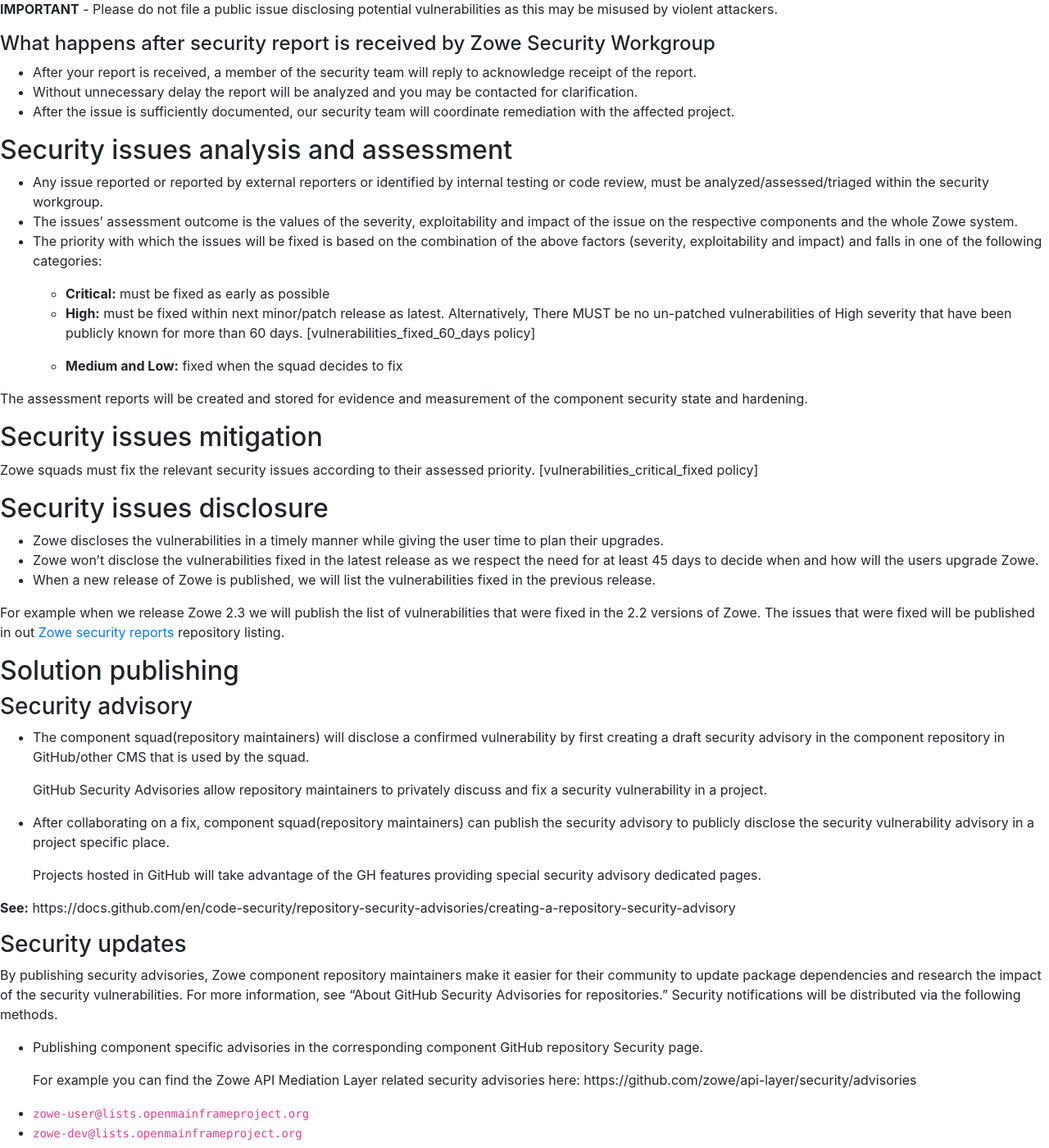
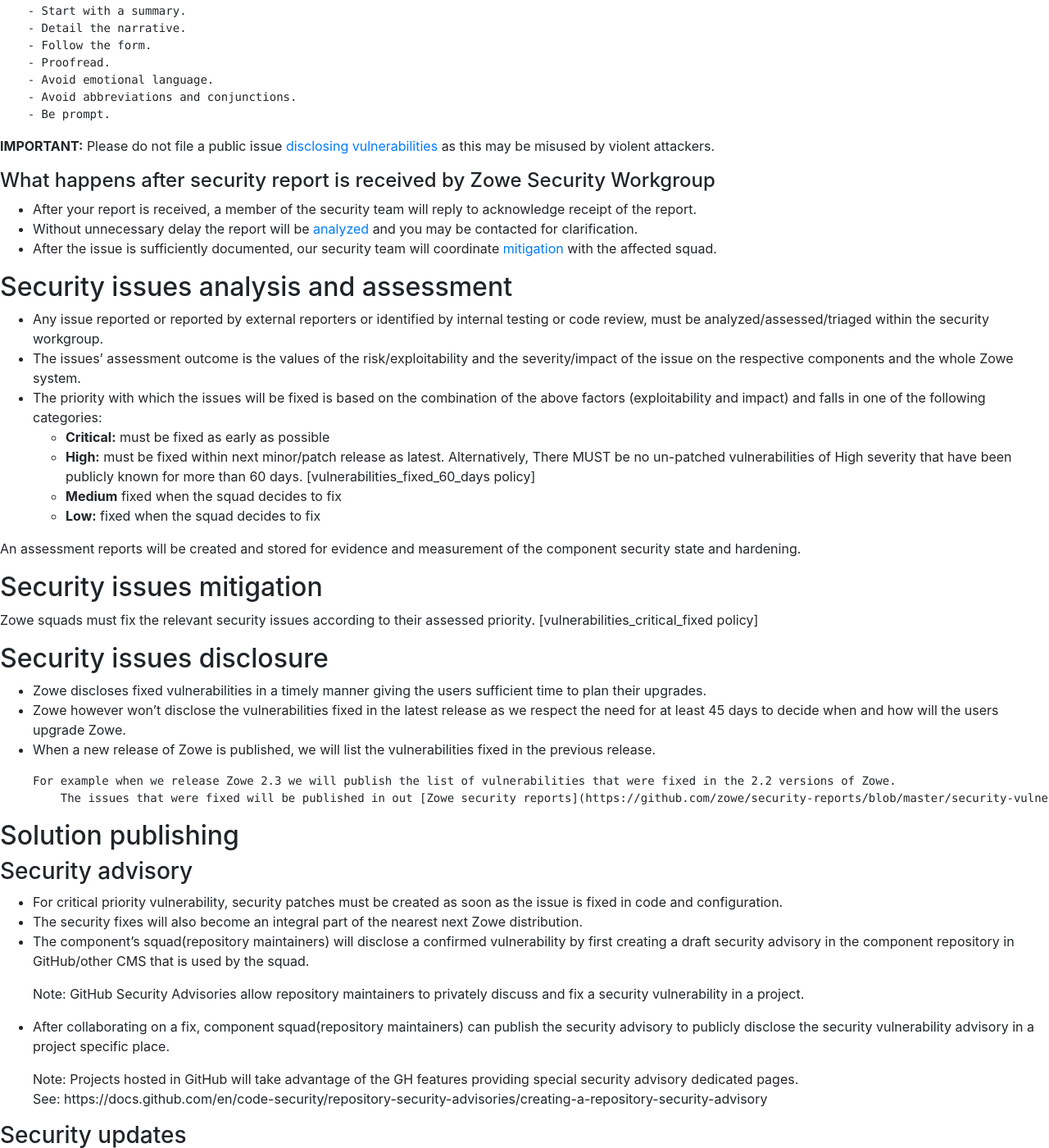
Before and after one commit to zowe/zowe.github.io, a Jekyll site: the page built from security.md, in a window 1280 px wide and 1400 px high, scrolled down 2027 px. Shown: the whole window at 82% size. Built offline with Jekyll 4.4.1, drawn with Linux system fonts in a browser that asks for light colours; our own code applies the rules of GitHub Pages for plain Markdown files; some of the changed text lies outside the part shown.

Commit message:
More Refinment of requirements

`````diff
--- a/security.md
+++ b/security.md
@@ -15,8 +16,10 @@
 * [Security issues disclosure](#Security-issues-disclosure) <span style="display:none">(Zowe-SSDP-SDLC #ID: ZSSD-LP:RV-ICV-VDR)</span>
 * [Solution publishing](#Solution-publishing)
 
-The topics listed above contain sets of applicable requirements, the fulfilment of which is governed by internal processes and guidance.
-The main participants are:
+The topics listed above contain sets of applicable requirements. Where appropriate the fulfilment of these requirements may be governed by internal processes and guidance.
+In such cases, a detailed description of the corresponding processes and guidance will be provided in separate documents.
+
+The main participants in the CVD are:
 * Zowe Security Workgroup
 * Zowe squads
 * External researchers and reporters
@@ -24,7 +27,9 @@
 Each requirement listed under the individual topics may be a responsibility of a single participant
 or the responsibility may be split between multiple participants as described below.
 
-**NOTE** Wherever appropriate the policy requirements are mapped to the <a href="https://csrc.nist.gov/publications/detail/sp/800-218/final">NIST SSDF</a> Respond to Vulnerabilities (RV) Best practices.
+    NOTE: Wherever appropriate the policy requirements are mapped to the <a href="https://csrc.nist.gov/publications/detail/sp/800-218/final">NIST SSDF</a> Respond to Vulnerabilities (RV) Best practices
+          and/or to the [Open Source Security Foundation (OpenSSF) Best Practices](https://openssf.org/)(former [Core Infrastructure Iniitative (CII)](https://www.coreinfrastructure.org/)).
+          The mappings are part of this document but are provided as comments and those are not rendered in the markdown viewer.
 
 ## Security issues identification
 <!--<span style="display:none" hidden>(Zowe-SSDP-SDLC - #ID: ZSSD-LP:RV-ICV)</span>-->
@@ -34,18 +39,20 @@
 <div style="display: none;">(Zowe-SSDP-SDLC: C7. Test Executable Code - #ID: ZSSD-LP:PW-TEC)</div>
 <span style="display:none">(Zowe-SSDP-SDLC - #ID: ZSSD-LP:RV-ICV-CRT)</span>
 -->
-* Every Zowe squad must perform internal security code review of newly implemented features and other security related code changes.
-* Code review must be performed by other squad member than the one who created the code.
+* The architecture of any Zowe component's security features designed by the Zowe squads must be reviewed by the Zowe Security Workgroup.
+* The Zowe squads must perform internal security code review of newly implemented features and other security related code changes.
+* Code review must be performed by other squad members than the ones who created the code.
 * The Zowe squads must continuously perform security testing of their components' code and configuration for security issues.
-* Irregularly but at least before each major release a full penetration testing must be performed by by the Zowe Security Workgroup.
+* Irregularly but at least before each major release a full penetration testing must be performed by the Zowe Security Workgroup.
 
 ### Potential vulnerability sources monitoring</h3>
 <!-- <span style="display:none">(Zowe-SSDP-SDLC #ID: ZSSD-LP:RV-ICV-PVM)</span> -->
 
 * The Zowe Security Workgroup must continuously monitor well know sources of information about freshly discovered or otherwise severe security issues. Some sources a listed below:
-  * <a href="https://nvd.nist.gov/vuln">NIST National Vulnerability Database</a>
-  * <a href="https://www.cisa.gov/known-exploited-vulnerabilities-catalog">CISA Exploited Vulnerabilities Catalog</a>
-  * \#TODO: Add other
+  * [NIST National Vulnerability Database](https://nvd.nist.gov/vuln)
+  * [MITRE CVE List](https://cve.mitre.org/)
+  * [Snyk Vulnerability DB](https://security.snyk.io/)
+  * [CISA Exploited Vulnerabilities Catalog](https://www.cisa.gov/known-exploited-vulnerabilities-catalog)
 * Any issues found to potentially have impact on Zowe components, must be further [analyzed](#Security-Issues-Analysis-And-Assessment) without unnecessary delay.
 * Information about any identified issues found to be of high severity and/or impact must be propagated by the Zowe Security Workgroup to all Zowe squads.
 
@@ -101,7 +108,7 @@
     - Be prompt.
 ````
 
-**IMPORTANT** - Please do not file a public issue disclosing potential vulnerabilities as this may be misused by violent attackers.
+**IMPORTANT:**  Please do not file a public issue [disclosing vulnerabilities](#Security-issues-disclosure) as this may be misused by violent attackers.
 
 <!--
 <div style="display: none;">
@@ -115,8 +122,8 @@
 
 #### What happens after security report is received by Zowe Security Workgroup
 * After your report is received, a member of the security team will reply to acknowledge receipt of the report.
-* Without unnecessary delay the report will be analyzed and you may be contacted for clarification.
-* After the issue is sufficiently documented, our security team will coordinate remediation with the affected project.
+* Without unnecessary delay the report will be [analyzed](Security-issues-analysis-and_assessment) and you may be contacted for clarification.
+* After the issue is sufficiently documented, our security team will coordinate [mitigation](#Security-issues-mitigation) with the affected squad.
 
 ## Security issues analysis and assessment
 <!--
@@ -126,16 +133,15 @@
 -->
 
 * Any issue reported or reported by external reporters or identified by internal testing or code review, must be analyzed/assessed/triaged within the security workgroup.<br/>
-* The issues' assessment outcome is the values of the severity, exploitability and impact of the issue on the respective components and the whole Zowe system.<br/>
-* The priority with which the issues will be fixed is based on the combination of the above factors (severity, exploitability and impact) and falls in one of the following categories:
-
+* The issues' assessment outcome is the values of the risk/exploitability and the severity/impact of the issue on the respective components and the whole Zowe system.<br/>
+* The priority with which the issues will be fixed is based on the combination of the above factors (exploitability and impact) and falls in one of the following categories:
   * **Critical:** must be fixed as early as possible
   * **High:** must be fixed within next minor/patch release as latest.
       Alternatively, There MUST be no un-patched vulnerabilities of High severity that have been publicly known for more than 60 days. [vulnerabilities_fixed_60_days policy]
+  * **Medium** fixed when the squad decides to fix
+  * **Low:** fixed when the squad decides to fix
 
-  * **Medium and Low:** fixed when the squad decides to fix
-
-The assessment reports will be created and stored for evidence and measurement of the component security state and hardening.
+An assessment reports will be created and stored for evidence and measurement of the component security state and hardening.
 
 ## Security issues mitigation
 <!--
@@ -150,39 +156,40 @@
 
 ## Security issues disclosure
 
-* Zowe discloses the vulnerabilities in a timely manner while giving the user time to plan their upgrades.
-* Zowe won't disclose the vulnerabilities fixed in the latest release as we respect the need for at least 45 days to decide when and how will the users upgrade Zowe.
+* Zowe discloses fixed vulnerabilities in a timely manner giving the users sufficient time to plan their upgrades.
+* Zowe however won't disclose the vulnerabilities fixed in the latest release as we respect the need for at least 45 days to decide when and how will the users upgrade Zowe.
 * When a new release of Zowe is published, we will list the vulnerabilities fixed in the previous release.
 
-For example when we release Zowe 2.3 we will publish the list of vulnerabilities that were fixed in the 2.2 versions of Zowe.
-The issues that were fixed will be published in out [Zowe security reports](https://github.com/zowe/security-reports/blob/master/security-vulnerabilities.md) repository listing.
+      For example when we release Zowe 2.3 we will publish the list of vulnerabilities that were fixed in the 2.2 versions of Zowe.
+          The issues that were fixed will be published in out [Zowe security reports](https://github.com/zowe/security-reports/blob/master/security-vulnerabilities.md) repository listing.
 
 ## Solution publishing
 ### Security advisory
-* The component squad(repository maintainers) will disclose a confirmed vulnerability by first creating a draft security advisory in the component repository in GitHub/other CMS that is used by the squad.
+* For critical priority vulnerability, security patches must be created as soon as the issue is fixed in code and configuration.
+* The security fixes will also become an integral part of the nearest next Zowe distribution.
+* The component's squad(repository maintainers) will disclose a confirmed vulnerability by first creating a draft security advisory in the component repository in GitHub/other CMS that is used by the squad.
 
 
-    GitHub Security Advisories allow repository maintainers to privately discuss and fix a security vulnerability in a project.
+    Note: GitHub Security Advisories allow repository maintainers to privately discuss and fix a security vulnerability in a project.
 * After collaborating on a fix, component squad(repository maintainers) can publish the security advisory to publicly disclose the security vulnerability advisory in a project specific place.
 
 
-    Projects hosted in GitHub will take advantage of the GH features providing special security advisory dedicated pages.
-
-**See:** https://docs.github.com/en/code-security/repository-security-advisories/creating-a-repository-security-advisory
+    Note: Projects hosted in GitHub will take advantage of the GH features providing special security advisory dedicated pages.
+          See: https://docs.github.com/en/code-security/repository-security-advisories/creating-a-repository-security-advisory
 
 ### Security updates
-By publishing security advisories, Zowe component repository maintainers make it easier for their community to update package dependencies and research the impact of the security vulnerabilities.
-For more information, see "About GitHub Security Advisories for repositories."
 Security notifications will be distributed via the following methods.
 
 * Publishing component specific advisories in the corresponding component GitHub repository Security page.
+
 
     For example you can find the Zowe API Mediation Layer related security advisories here: https://github.com/zowe/api-layer/security/advisories
 * <code>zowe-user@lists.openmainframeproject.org</code>
 * <code>zowe-dev@lists.openmainframeproject.org</code>
 
+
 -----------------------------------
-Additional sources:
+## Additional sources:
   - https://cheatsheetseries.owasp.org/cheatsheets/Vulnerability_Disclosure_Cheat_Sheet.html
   - https://bestpractices.coreinfrastructure.org/en
   - https://openssf.org/
`````
Also changed, not shown: other parts of security.md (+2 -1 lines).
